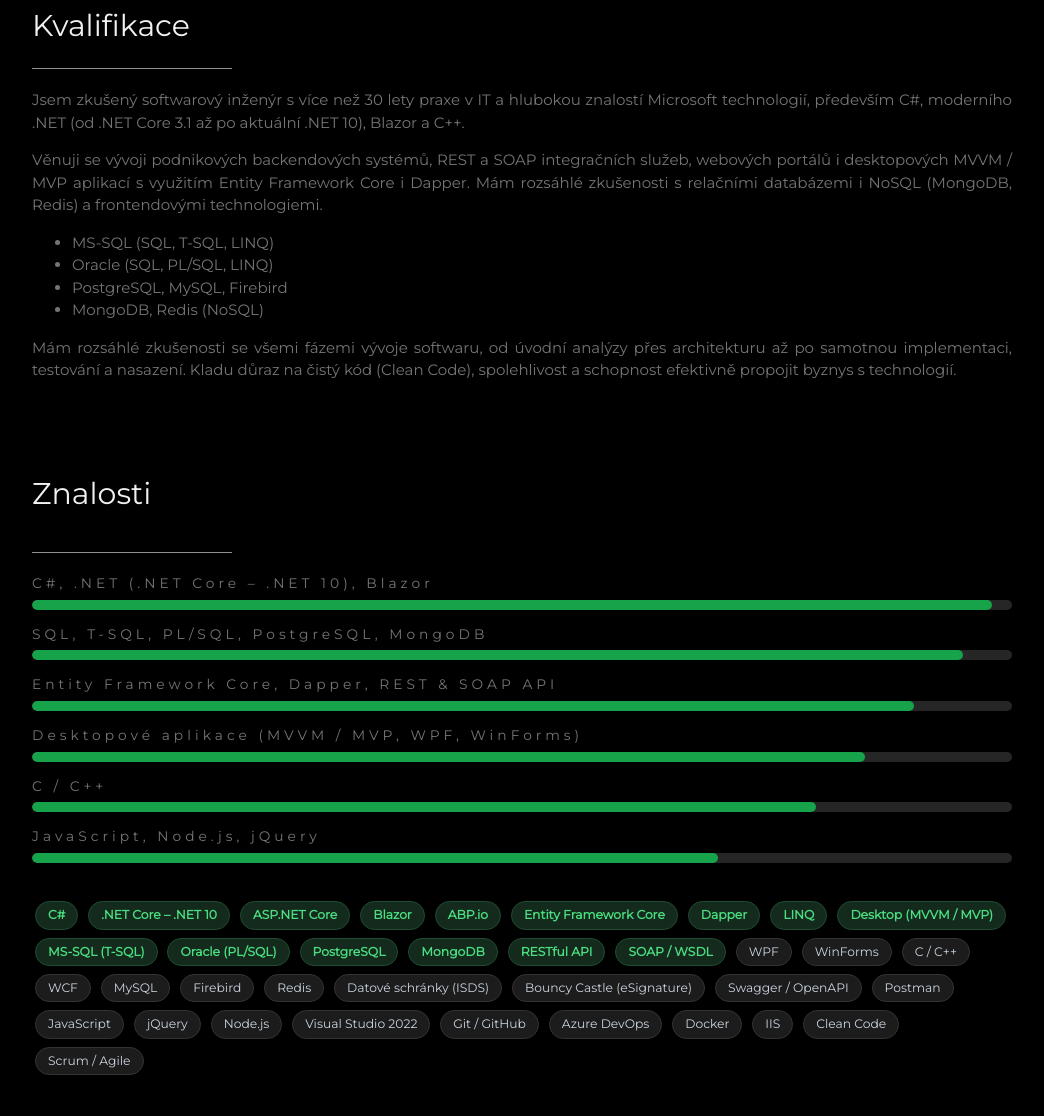
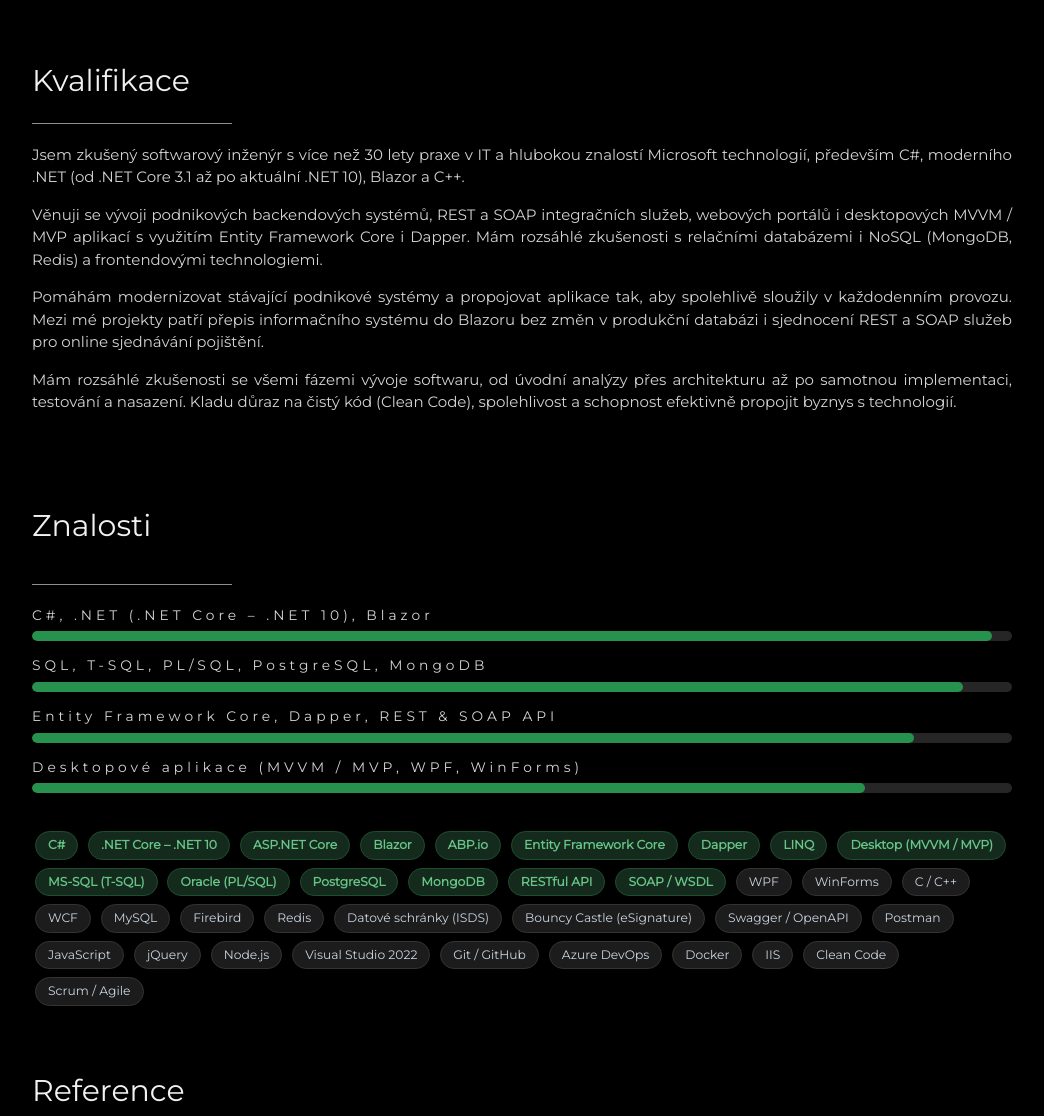
Before and after one commit to RuChudy/ruchudy.github.io, a plain HTML site: page index.html in a window 1280 px wide. Shown: the part 917-2033 px from the top of the page, without its empty margins (178-1222 px from the left). Drawn offline with Linux system fonts and the light colour scheme.

Commit message:
better my immage

```diff
--- a/index.html
+++ b/index.html
@@ -15,6 +15,7 @@ span.reverse{unicode-bidi:bidi-override;direction:rtl;}
 .w3-row-padding img{margin-bottom:12px;}
 .w3-sidebar{width:120px;background:#222;}
 #main{margin-left:120px;}
+#about,#skills > p.w3-wide{color:#d4d4d4;}
 @media only screen and (max-width: 600px) {#main {margin-left: 0;}}
 
 /* Language Toggle Rules */
@@ -37,13 +38,13 @@ body:not(.lang-en-active) .lang-en { display: none !important; }
 }
 .skill-pill.pill-green {
   background: #142a1d;
-  color: #4ade80;
+  color: #67c587;
   border-color: #1e4d30;
   font-weight: 600;
 }
 .skill-pill:hover {
   background: #262626;
-  border-color: #22c55e;
+  border-color: #32ab64;
   color: #ffffff;
 }
   </style>
@@ -59,7 +60,7 @@ body:not(.lang-en-active) .lang-en { display: none !important; }
   </div>
 
   <nav class="w3-sidebar w3-bar-block w3-small w3-hide-small w3-center">
-    <img src="images/avatar.jpg" style="width:100%" />
+    <img src="images/ja.jpg" style="width:100%" />
     <a href="#" class="w3-bar-item w3-button w3-padding-large w3-hover-black"><i class="fa fa-home w3-xxlarge"></i><p><span class="lang-cs">DOMŮ</span><span class="lang-en">HOME</span></p></a>
     <a href="#about" class="w3-bar-item w3-button w3-padding-large w3-hover-black"><i class="fa fa-user w3-xxlarge"></i><p><span class="lang-cs">KVALIFIKACE</span><span class="lang-en">ABOUT</span></p></a>
     <a href="#skills" class="w3-bar-item w3-button w3-padding-large w3-hover-black"><i class="fa fa-code w3-xxlarge"></i><p><span class="lang-cs">ZNALOSTI</span><span class="lang-en">SKILLS</span></p></a>
@@ -82,9 +83,9 @@ body:not(.lang-en-active) .lang-en { display: none !important; }
       <h1 class="w3-jumbo"><span class="w3-hide-small">Lic.</span> Rudolf Chudý</h1>
       <p>Senior Backend C# Developer</p>
       <p><span class="lang-cs">Microsoft Consultant &amp; Programátor</span><span class="lang-en">Microsoft Consultant &amp; Programmer</span></p>
-      <img src="images/operator.jpg" alt="me" class="w3-image" width="992" height="1108" />
+      <img src="images/operator-code.jpg" alt="me" class="w3-image" width="1594" height="987" />
     </header>
-    <div class="w3-content w3-justify w3-text-grey w3-padding-24" id="about">
+    <div class="w3-content w3-justify w3-padding-24" id="about">
       <h2 class="w3-text-light-grey"><span class="lang-cs">Kvalifikace</span><span class="lang-en">Qualifications</span></h2>
       <hr style="width:200px" class="w3-opacity" />
       <div class="lang-cs">
@@ -107,12 +108,16 @@ body:not(.lang-en-active) .lang-en { display: none !important; }
           utilizing Entity Framework Core and Dapper. I have extensive experience with relational databases and NoSQL (MongoDB, Redis) as well as frontend technologies.
         </p>
       </div>
-      <ul>
-        <li>MS-SQL (SQL, T-SQL, LINQ)</li>
-        <li>Oracle (SQL, PL/SQL, LINQ)</li>
-        <li>PostgreSQL, MySQL, Firebird</li>
-        <li>MongoDB, Redis (NoSQL)</li>
-      </ul>
+      <p class="lang-cs">
+        Pomáhám modernizovat stávající podnikové systémy a propojovat aplikace tak, aby spolehlivě sloužily v každodenním provozu.
+        Mezi mé projekty patří přepis informačního systému do Blazoru bez změn v produkční databázi
+        i sjednocení REST a SOAP služeb pro online sjednávání pojištění.
+      </p>
+      <p class="lang-en">
+        I help modernize existing enterprise systems and connect applications to support reliable day-to-day operations.
+        My projects include rewriting an information system in Blazor without changes to the production database
+        and unifying REST and SOAP services for an online insurance platform.
+      </p>
       <p class="lang-cs">
         Mám rozsáhlé zkušenosti se všemi fázemi vývoje softwaru, od úvodní analýzy přes architekturu až po samotnou implementaci,
         testování a nasazení. Kladu důraz na čistý kód (Clean Code), spolehlivost a schopnost efektivně propojit byznys s technologií.
@@ -128,32 +133,22 @@ body:not(.lang-en-active) .lang-en { display: none !important; }
 
       <p class="w3-wide" style="margin:14px 0 6px 0;font-size:0.92rem;">C#, .NET (.NET Core – .NET 10), Blazor</p>
       <div style="background:#262626;height:10px;border-radius:6px;overflow:hidden;">
-        <div style="height:10px;width:98%;background:#16a34a;border-radius:6px;"></div>
+        <div style="height:10px;width:98%;background:#26924e;border-radius:6px;"></div>
       </div>
 
       <p class="w3-wide" style="margin:14px 0 6px 0;font-size:0.92rem;">SQL, T-SQL, PL/SQL, PostgreSQL, MongoDB</p>
       <div style="background:#262626;height:10px;border-radius:6px;overflow:hidden;">
-        <div style="height:10px;width:95%;background:#16a34a;border-radius:6px;"></div>
+        <div style="height:10px;width:95%;background:#26924e;border-radius:6px;"></div>
       </div>
 
       <p class="w3-wide" style="margin:14px 0 6px 0;font-size:0.92rem;">Entity Framework Core, Dapper, REST &amp; SOAP API</p>
       <div style="background:#262626;height:10px;border-radius:6px;overflow:hidden;">
-        <div style="height:10px;width:90%;background:#16a34a;border-radius:6px;"></div>
+        <div style="height:10px;width:90%;background:#26924e;border-radius:6px;"></div>
       </div>
 
       <p class="w3-wide" style="margin:14px 0 6px 0;font-size:0.92rem;"><span class="lang-cs">Desktopové aplikace (MVVM / MVP, WPF, WinForms)</span><span class="lang-en">Desktop Applications (MVVM / MVP, WPF, WinForms)</span></p>
       <div style="background:#262626;height:10px;border-radius:6px;overflow:hidden;">
-        <div style="height:10px;width:85%;background:#16a34a;border-radius:6px;"></div>
-      </div>
-
-      <p class="w3-wide" style="margin:14px 0 6px 0;font-size:0.92rem;">C / C++</p>
-      <div style="background:#262626;height:10px;border-radius:6px;overflow:hidden;">
-        <div style="height:10px;width:80%;background:#16a34a;border-radius:6px;"></div>
-      </div>
-
-      <p class="w3-wide" style="margin:14px 0 6px 0;font-size:0.92rem;">JavaScript, Node.js, jQuery</p>
-      <div style="background:#262626;height:10px;border-radius:6px;overflow:hidden;">
-        <div style="height:10px;width:70%;background:#16a34a;border-radius:6px;"></div>
+        <div style="height:10px;width:85%;background:#26924e;border-radius:6px;"></div>
       </div>
 
       <!-- Skill Pills -->
```
Also changed, not shown: images/ja.jpg (added), images/operator-code.jpg (added).
